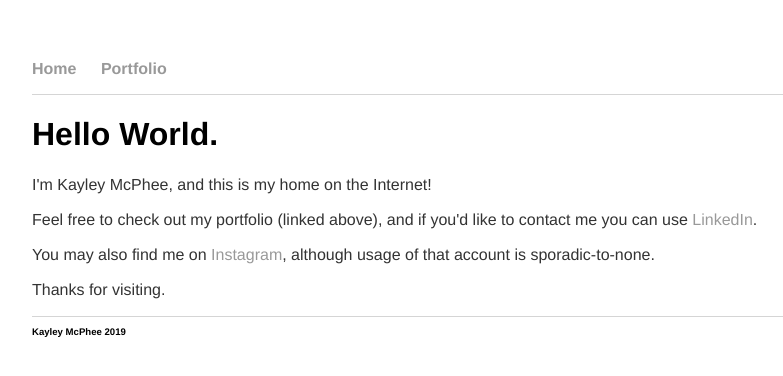
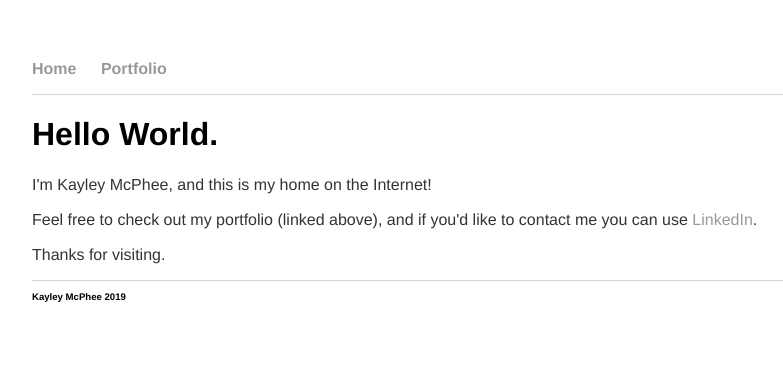
Before and after one commit to kayleymcphee/kayleymcphee.github.io, a Jekyll site: the page built from index.html, in a window 1280 px wide. Shown: the top 376 px of the page, without its empty margins (64-847 px from the left). Built offline with Jekyll 4.4.1, drawn with Linux system fonts in a browser that asks for light colours.

Commit message:
Update index.html

```diff
--- a/index.html
+++ b/index.html
@@ -6,6 +6,5 @@ title: Kayley McPhee
         <h1>Hello World.</h1>
 	<p>I'm Kayley McPhee, and this is my home on the Internet!</p>
 	<p>Feel free to check out my portfolio (linked above), and if you'd like to contact me you can use <a href="https://www.linkedin.com/in/kayley-mcphee-47872385/">LinkedIn</a>.</p>
-	<p>You may also find me on <a href="https://www.instagram.com/kayleymcphee/">Instagram</a>, although usage of that account is sporadic-to-none.</p>
 	<p>Thanks for visiting.</p>
 </div><!-- /.blurb -->
```
